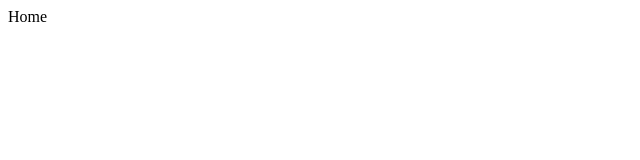
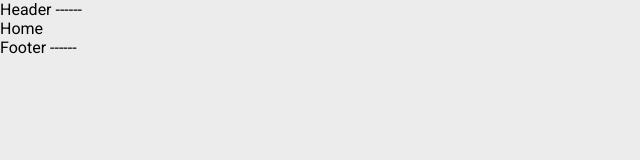
Before and after one commit to Warnerotzy/NBA-App, a React app: page / in a window 1280 px wide. Shown: the whole page, without its empty margins (0-640 px from the left). Built offline with nearby package versions, Linux system fonts and the light colour scheme.

Commit message:
Set up application

```diff
--- a/public/index.html
+++ b/public/index.html
@@ -11,7 +11,7 @@
     <link rel="manifest" href="%PUBLIC_URL%/manifest.json">
     <link rel="shortcut icon" href="%PUBLIC_URL%/favicon.ico">
     <link rel="stylesheet" href="https://cdnjs.cloudflare.com/ajax/libs/font-awesome/4.7.0/css/font-awesome.min.css">
-
+    <link href="https://fonts.googleapis.com/css?family=Roboto:300,400,500,700" rel="stylesheet">
     <!--
       Notice the use of %PUBLIC_URL% in the tags above.
       It will be replaced with the URL of the `public` folder during the build.
--- /dev/null
+++ b/src/hoc/Layout/Layout.js
@@ -0,0 +1,21 @@
+import React, { Component } from 'react';
+import './layout.css'
+
+class Layout extends Component {
+
+    state = {
+
+    }
+
+    render() {
+        return (
+            <div>
+                Header ------
+                {this.props.children}
+                Footer ------
+            </div>
+        );
+    }
+}
+
+export default Layout;
--- /dev/null
+++ b/src/hoc/Layout/layout.css
@@ -0,0 +1,10 @@
+body{
+    margin: 0;
+    padding: 0;
+    background-color: #ececec;
+    font-family: 'Roboto', sans-serif;
+}
+
+a{
+    text-decoration: none;
+}
--- a/src/routes.js
+++ b/src/routes.js
@@ -1,14 +1,17 @@
 import React, { Component } from 'react';
 import { Route, Switch } from 'react-router-dom';
 import Home from './components/Home/Home';
+import Layout from './hoc/Layout/Layout';
 
 
-class Routes  extends Component {
+class Routes extends Component {
     render() {
         return (
-            <Switch>
-                <Route path="/" exact component={Home} />
-            </Switch>
+            <Layout>
+                <Switch>
+                    <Route path="/" exact component={Home} />
+                </Switch>
+            </Layout>
         );
     }
 }
```
